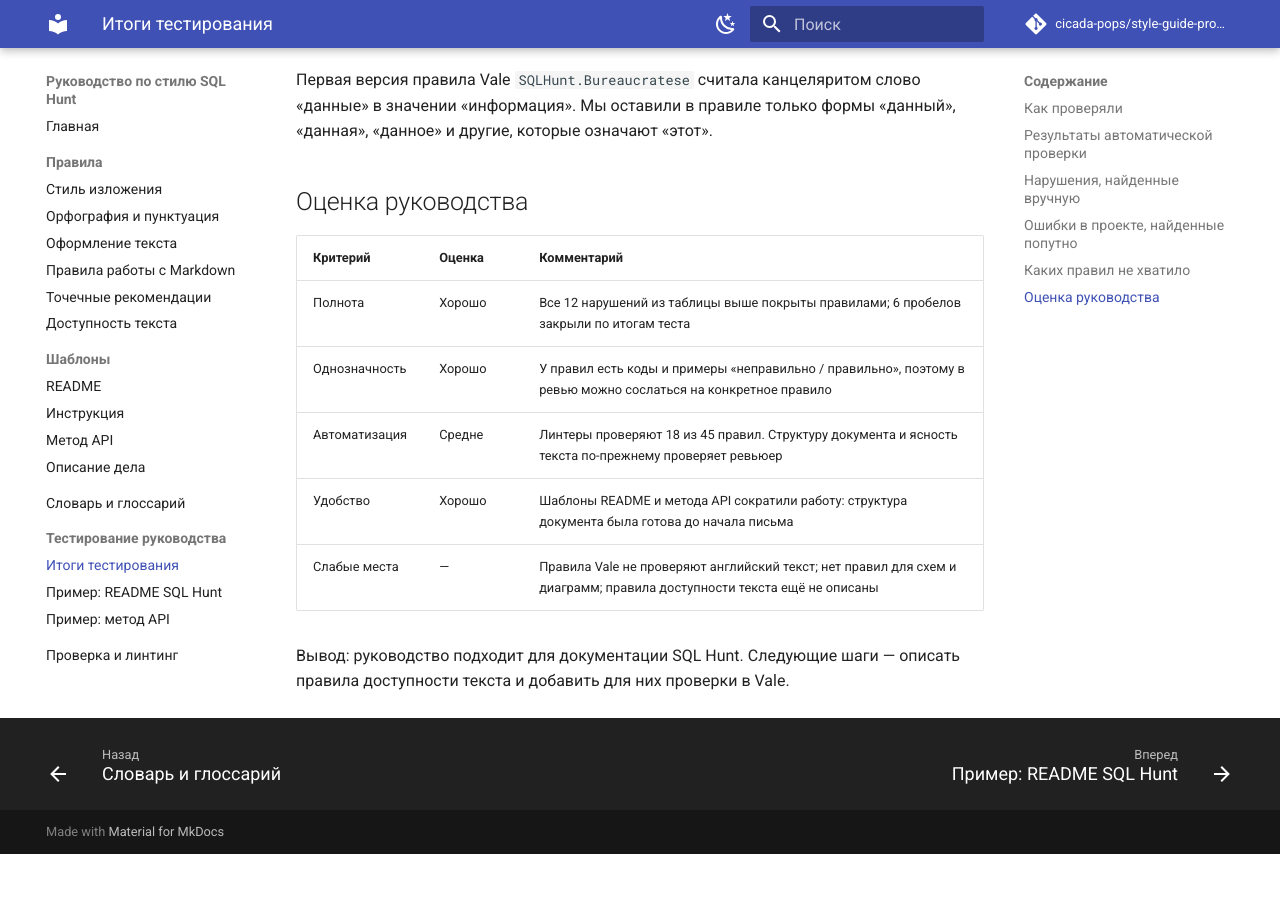
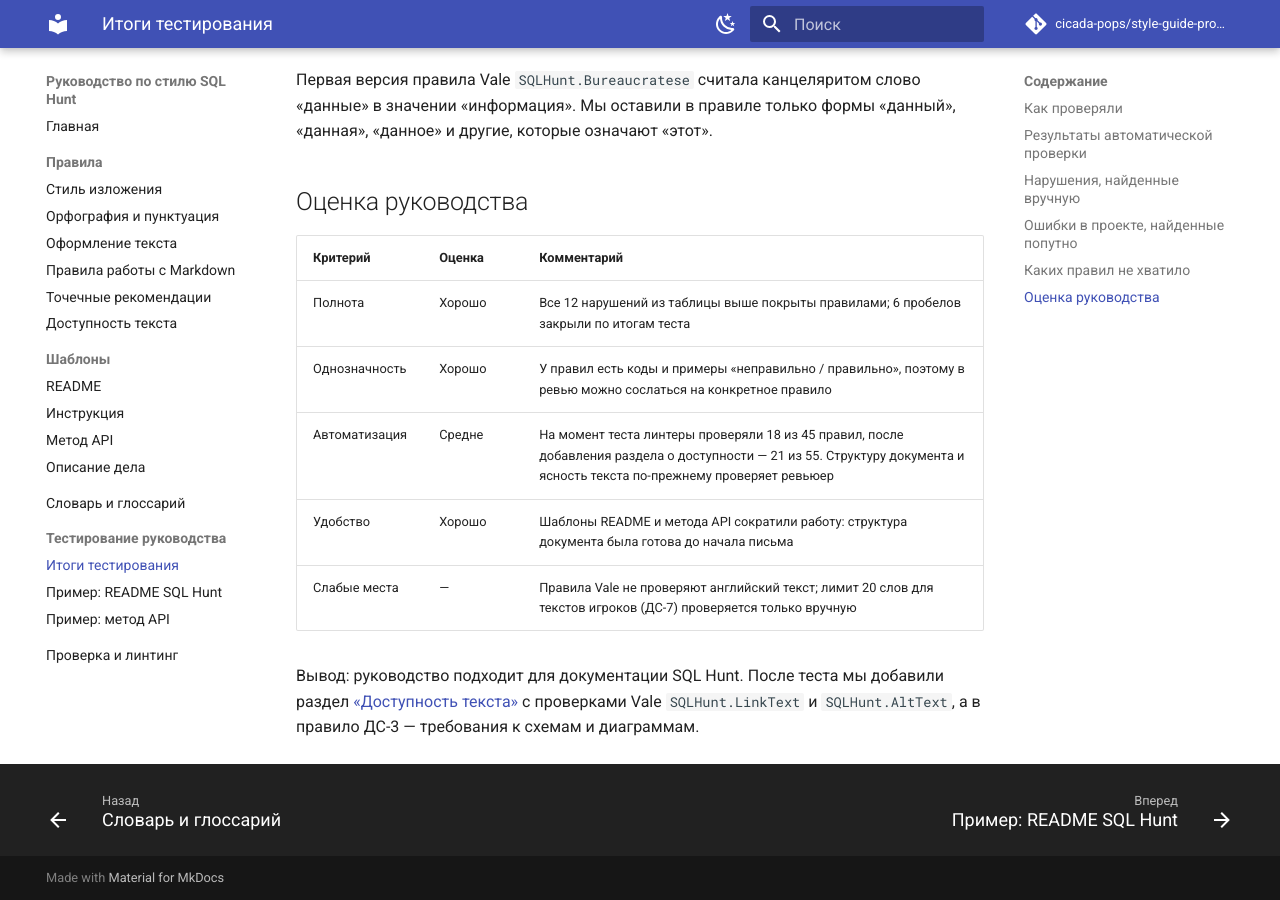
Before and after one commit to cicada-pops/style-guide-project, an MkDocs documentation site: the page built from docs/examples/index.md, in a window 1280 px wide and 900 px high, scrolled down 3026 px. Built offline with MkDocs 1.6.1 and Material for MkDocs 9.7.7, drawn with Linux system fonts in a browser that asks for light colours; comment, search, counter and statistics services are not loaded; before the commit the page ends 3880 px from its top, so only the background shows below that.

Commit message:
fix(examples): update testing results after a11y

```diff
--- a/docs/examples/index.md
+++ b/docs/examples/index.md
@@ -80,9 +80,9 @@ Vale не нашёл ошибок в исходных README, потому чт
 | --- | --- | --- |
 | Полнота | Хорошо | Все 12 нарушений из таблицы выше покрыты правилами; 6 пробелов закрыли по итогам теста |
 | Однозначность | Хорошо | У правил есть коды и примеры «неправильно / правильно», поэтому в ревью можно сослаться на конкретное правило |
-| Автоматизация | Средне | Линтеры проверяют 18 из 45 правил. Структуру документа и ясность текста по-прежнему проверяет ревьюер |
+| Автоматизация | Средне | На момент теста линтеры проверяли 18 из 45 правил, после добавления раздела о доступности — 21 из 55. Структуру документа и ясность текста по-прежнему проверяет ревьюер |
 | Удобство | Хорошо | Шаблоны README и метода API сократили работу: структура документа была готова до начала письма |
-| Слабые места | — | Правила Vale не проверяют английский текст; нет правил для схем и диаграмм; правила доступности текста ещё не описаны |
+| Слабые места | — | Правила Vale не проверяют английский текст; лимит 20 слов для текстов игроков (ДС-7) проверяется только вручную |
 
 Вывод: руководство подходит для документации SQL Hunt.
-Следующие шаги — описать правила доступности текста и добавить для них проверки в Vale.
+После теста мы добавили раздел [«Доступность текста»](../rules/accessibility.md) с проверками Vale `SQLHunt.LinkText` и `SQLHunt.AltText`, а в правило ДС-3 — требования к схемам и диаграммам.
```
